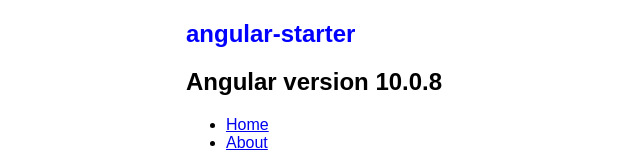
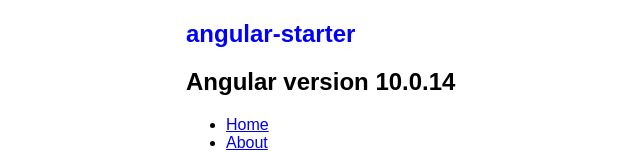
Before and after one commit to ganatan/angular-react-routing, an Angular app: page / in a window 1280 px wide. Shown: the top 152 px of the page, without its empty margins (204-844 px from the left). Built offline with nearby package versions, Linux system fonts and the light colour scheme.

Commit message:
Update Angular 10.0.14

```diff
--- a/src/app/app.component.ts
+++ b/src/app/app.component.ts
@@ -7,5 +7,5 @@
 })
 export class AppComponent {
   title = 'angular-starter';
-  version = 'Angular version 10.0.8';
+  version = 'Angular version 10.0.14';
 }
```
Also changed, not shown: package.json (+18 -18 lines), 1 other file (tests, documents, lock files or other folders).
